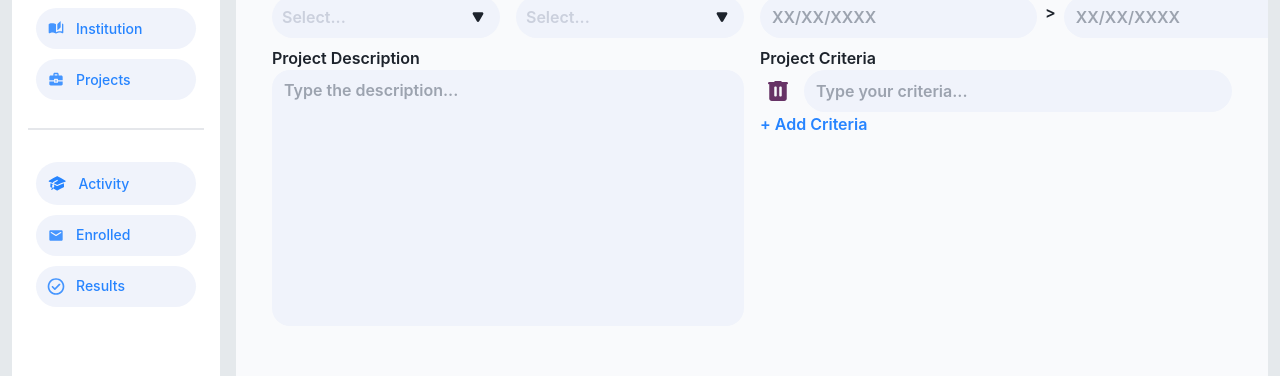
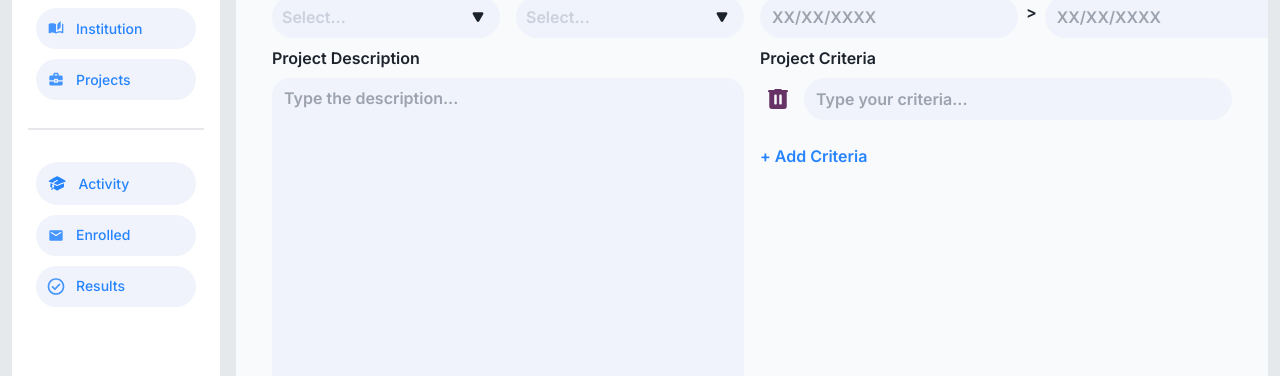
Before and after one commit to Instituto-Maua-de-Tecnologia/coil_frontend, a React (Vite) app: page /CreateProject in a window 1280 px wide. Shown: the part 284-660 px from the top of the page. Built offline with nearby package versions, Linux system fonts and the light colour scheme; no server answers; what @azure/msal-react would draw is missing.

Commit message:
progress of stylization of create project screen

```diff
--- a/index.html
+++ b/index.html
@@ -3,6 +3,12 @@
     <head id="link-by-user-theme">
         <meta charset="UTF-8" />
         <meta name="viewport" content="width=device-width, initial-scale=1.0" />
+        <link rel="preconnect" href="https://fonts.googleapis.com" />
+        <link rel="preconnect" href="https://fonts.gstatic.com" crossorigin />
+        <link
+            href="https://fonts.googleapis.com/css2?family=Inter:wght@100..900&family=Montserrat:ital,wght@0,100..900;1,100..900&display=swap"
+            rel="stylesheet"
+        />
         <title>COIL Project</title>
     </head>
     <body>
--- a/src/components/CreateProjectForm.tsx
+++ b/src/components/CreateProjectForm.tsx
@@ -1,6 +1,7 @@
 import Select, { StylesConfig } from "react-select";
 import TrashButton from "./TrashButton";
 import DropdownIndicator from "./DropdownIndicator";
+import React, { useState } from "react";
 
 const inputStyle = {
     backgroundColor: "#F0F3FB",
@@ -39,7 +40,6 @@ const customStyles: StylesConfig = {
         color: "#FFFFFF",
         borderRadius: "30px",
         backgroundColor: "#673366",
-        maxWidth: "240px",
         whiteSpace: "nowrap",
         overflow: "hidden",
         textOverflow: "ellipsis"
@@ -105,7 +105,19 @@ const projectStatusOptions = [
     { value: "cancelled", label: "Cancelled" }
 ];
 
-export default function CreateProject() {
+const CreateProjectForm: React.FC = () => {
+    const [criterias, setCriterias] = useState<string[]>([""]);
+
+    const handleAddCriteria = () => {
+        setCriterias([...criterias, ""]);
+    };
+
+    const handleRemoveCriteria = (index: number) => {
+        const newCriterias = [...criterias];
+        newCriterias.splice(index, 1);
+        setCriterias(newCriterias);
+    };
+
     return (
         <div className="w-full ml-4 px-7 py-4 bg-sb-bg rounded-3xl">
             <div className="form [font-family:'Inter',Helvetica] font-semibold space-y-2">
@@ -214,8 +226,9 @@ export default function CreateProject() {
                             Project Description
                         </label>
                         <textarea
+                            className="mt-2"
                             placeholder="Type the description..."
-                            rows={10}
+                            rows={19}
                             style={textAreaStyle}
                         />
                     </div>
@@ -224,7 +237,25 @@ export default function CreateProject() {
                             Project Criteria
                         </label>
                         <ul>
-                            <li className="criteria-item flex items-center">
+                            {criterias.map((c, index) => (
+                                <li
+                                    key={index}
+                                    className="criteria-item flex items-center mt-2 mb-4"
+                                >
+                                    <TrashButton
+                                        onRemoveCriteria={() => {
+                                            handleRemoveCriteria(index);
+                                        }}
+                                    />
+                                    <input
+                                        className="w-full ms-2"
+                                        type="text"
+                                        placeholder="Type your criteria..."
+                                        style={inputStyle}
+                                    />
+                                </li>
+                            ))}
+                            {/* <li className="criteria-item flex items-center mt-2">
                                 <TrashButton />
                                 <input
                                     className="w-full ms-2"
@@ -232,14 +263,22 @@ export default function CreateProject() {
                                     placeholder="Type your criteria..."
                                     style={inputStyle}
                                 />
-                            </li>
-                            <button className="add-criteria text-[#2684FF] text-semibold">
+                            </li> */}
+                            <button
+                                onClick={handleAddCriteria}
+                                className="add-criteria text-[#2684FF] mt-2 text-semibold"
+                            >
                                 + Add Criteria
                             </button>
                         </ul>
                     </div>
                 </div>
+                <button className="confirm text-white px-4 p-2 bg-[#2684ff] rounded-3xl">
+                    Confirm
+                </button>
             </div>
         </div>
     );
-}
+};
+
+export default CreateProjectForm;
--- a/src/components/TrashButton.tsx
+++ b/src/components/TrashButton.tsx
@@ -1,6 +1,10 @@
-const TrashButton = () => {
+type TrashProps = {
+    onRemoveCriteria: () => void;
+};
+
+const TrashButton: React.FC<TrashProps> = ({ onRemoveCriteria }) => {
     return (
-        <div className="trash-button mx-2">
+        <button onClick={onRemoveCriteria} className="trash-button mx-2">
             <svg
                 width="20"
                 viewBox="0 0 25 25"
@@ -12,7 +16,7 @@ const TrashButton = () => {
                     fill="#673366"
                 />
             </svg>
-        </div>
+        </button>
     );
 };
 
--- a/tailwind.config.js
+++ b/tailwind.config.js
@@ -4,6 +4,10 @@ import defaultTheme from "tailwindcss/defaultTheme";
 export default {
     content: ["./index.html", "./src/**/*.{js,ts,jsx,tsx}"],
     theme: {
+        fontFamily: {
+            inter: ["Inter", "sans-serif"],
+            montserrat: ["Montserrat", "sans-serif"]
+        },
         screens: {
             "2xs": "100px",
             xs: "515px",
```
